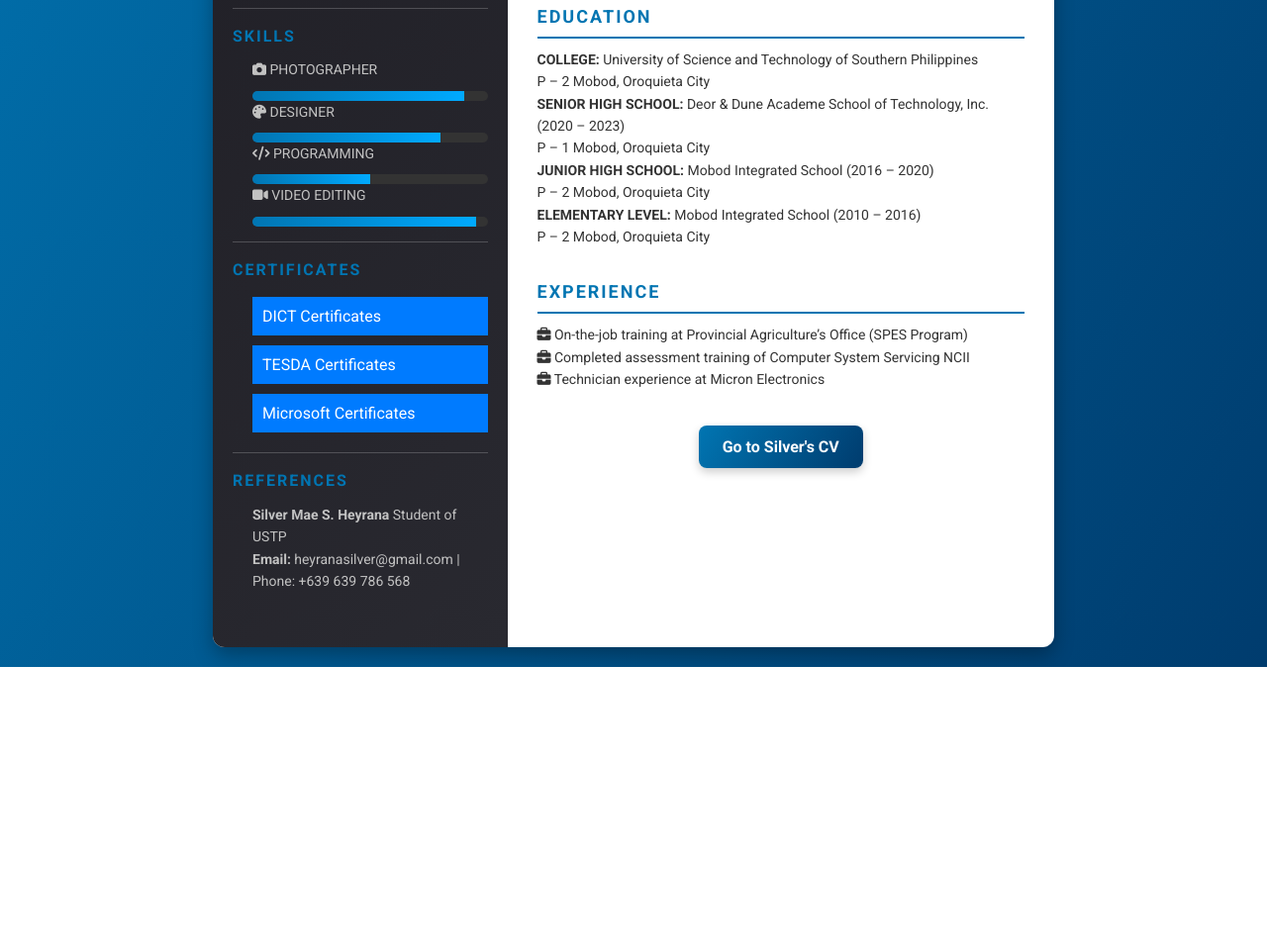
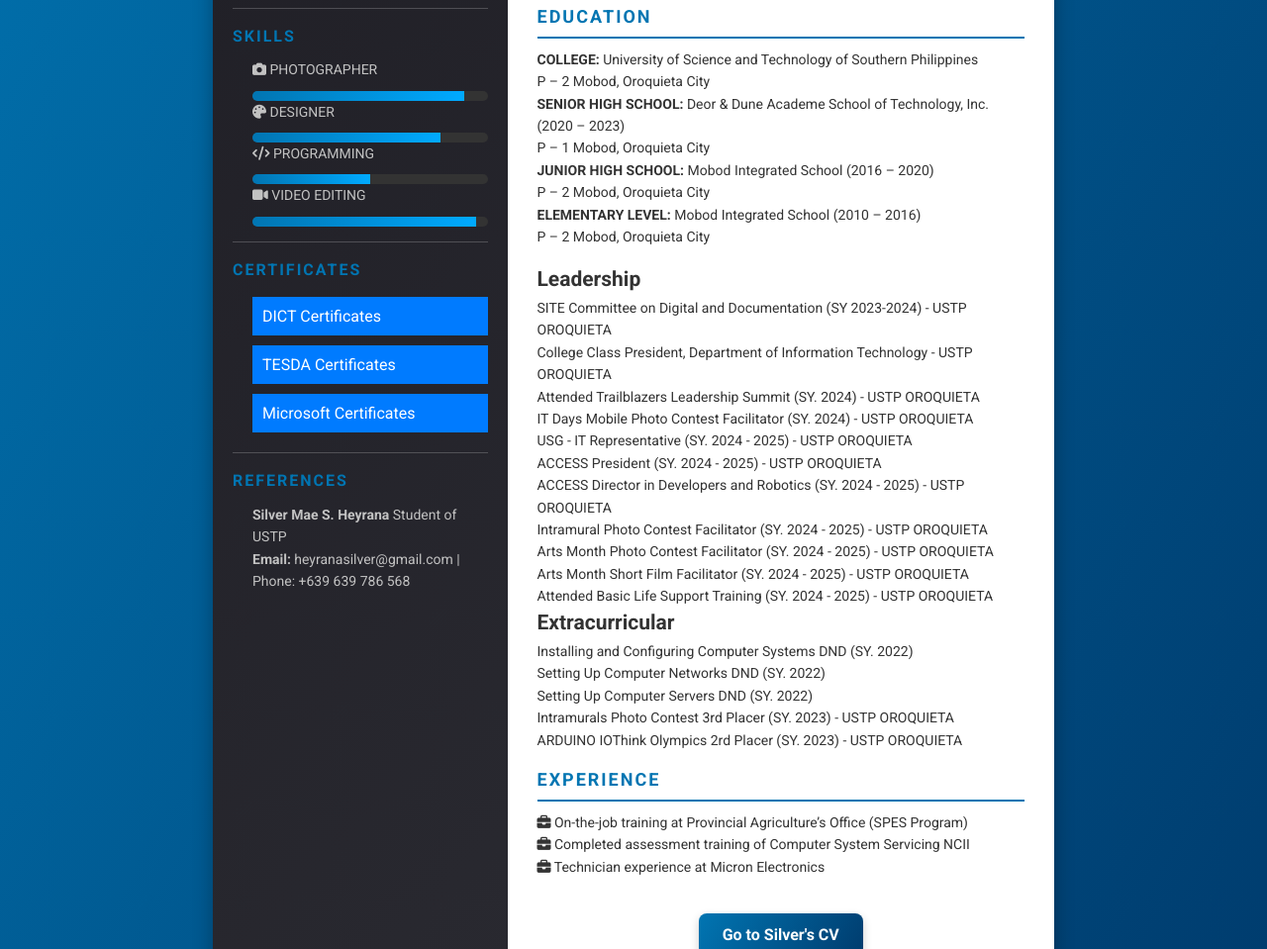
Before and after one commit to RedjanVisitacion/Curriculum-Vitae, a plain HTML site: page redjan.html in a window 1280 px wide. Shown: the part 565-1524 px from the top of the page at 99% size. Before the commit the page ends 1239 px from the top, so only its background shows below. Drawn offline with nearby package versions, Linux system fonts and the light colour scheme.

Commit message:
I put my backgrounds

```diff
--- a/redjan.html
+++ b/redjan.html
@@ -178,6 +178,39 @@
             </div>
         </div>
 
+         <!-- Credentials Section -->
+    <div class="credentials-container">
+
+
+        <!-- Leadership Section -->
+        <div class="credentials-column leadership">
+            <h2>Leadership</h2>
+            <p>SITE Committee on Digital and Documentation (SY 2023-2024) - USTP OROQUIETA</p>
+            <p>College Class President, Department of Information Technology - USTP OROQUIETA</p>
+            <p>Attended Trailblazers Leadership Summit (SY. 2024) - USTP OROQUIETA</p>
+            <p>IT Days Mobile Photo Contest Facilitator (SY. 2024) - USTP OROQUIETA</p>
+            <p>USG - IT Representative (SY. 2024 - 2025) - USTP OROQUIETA</p>
+            <p>ACCESS President (SY. 2024 - 2025) - USTP OROQUIETA</p>
+            <p>ACCESS Director in Developers and Robotics (SY. 2024 - 2025) - USTP OROQUIETA</p>
+            <p>Intramural Photo Contest Facilitator (SY. 2024 - 2025) - USTP OROQUIETA</p>
+            <p>Arts Month Photo Contest Facilitator (SY. 2024 - 2025) - USTP OROQUIETA</p>
+            <p>Arts Month Short Film Facilitator (SY. 2024 - 2025) - USTP OROQUIETA</p>
+            <p>Attended Basic Life Support Training (SY. 2024 - 2025) - USTP OROQUIETA</p>
+        </div>
+
+        <!-- Extracurricular Section -->
+        <div class="credentials-column extracurricular">
+            <h2>Extracurricular</h2>
+            <p>Installing and Configuring Computer Systems DND (SY. 2022)</p>
+            <p>Setting Up Computer Networks DND (SY. 2022)</p>
+            <p>Setting Up Computer Servers DND (SY. 2022)</p>
+            <p>Intramurals Photo Contest 3rd Placer (SY. 2023) - USTP OROQUIETA</p>
+            <p>ARDUINO IOThink Olympics 2rd Placer (SY. 2023) - USTP OROQUIETA</p>
+        </div>
+
+    </div>
+
+
         <!-- Experience Section -->
         <div class="resume_item resume_experience">
             <div class="resume_title">Experience</div>
```
Also changed, not shown: styles.css (line endings or trailing spaces).
